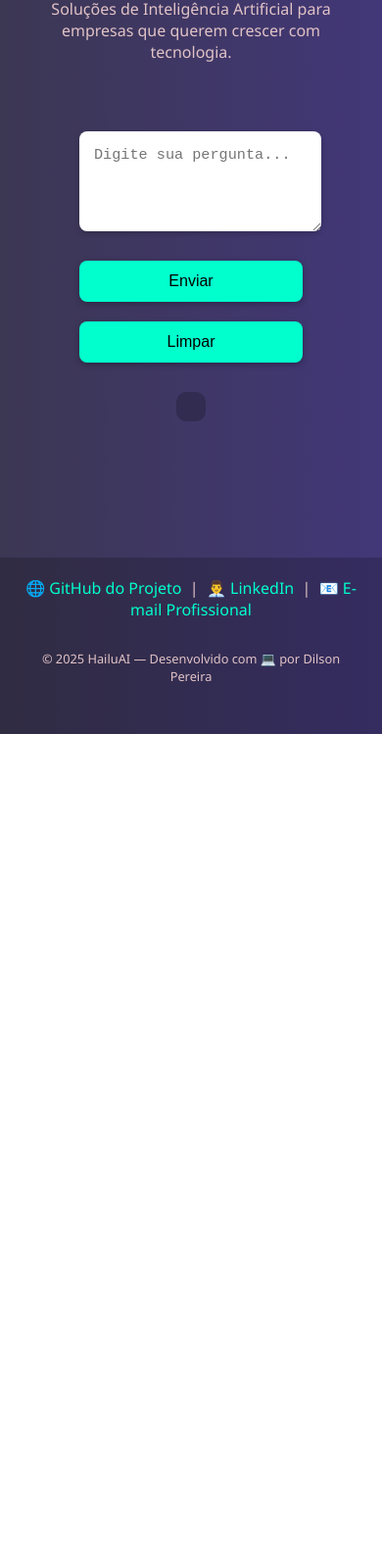
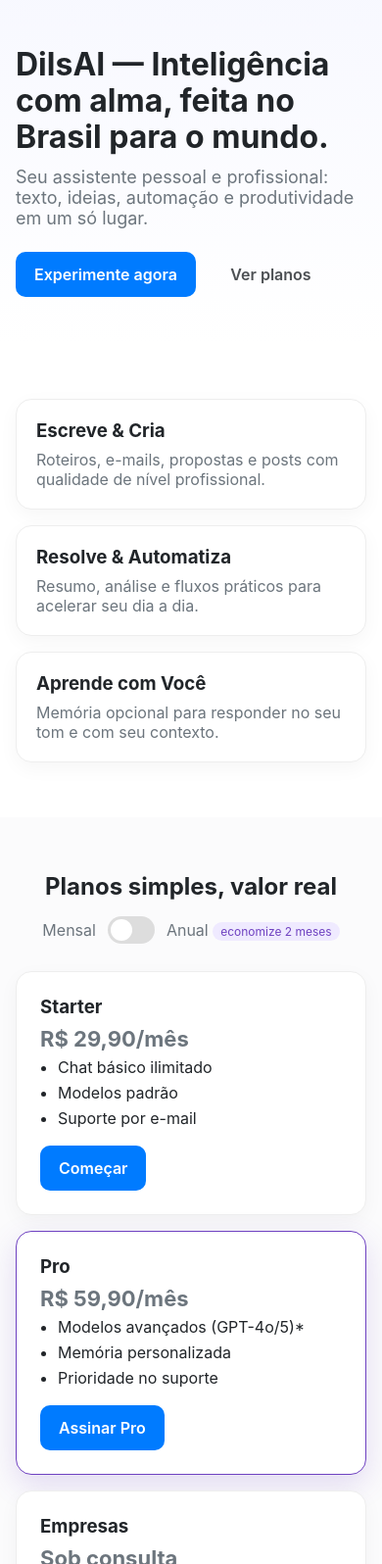
Before and after one commit to dilson123-tech/hailuai-frontend, a plain HTML site: page index.html in a window 390 px wide. Shown: the part 95-1691 px from the top of the page at 98% size. Before the commit the page ends 844 px from the top, so only its background shows below. Drawn offline with Linux system fonts and the light colour scheme.

Commit message:
feat: adiciona landing page DilsAI

```diff
--- a/index.html
+++ b/index.html
@@ -1,181 +1,137 @@
 <!DOCTYPE html>
 <html lang="pt-BR">
 <head>
-  <meta charset="UTF-8" />
-  <meta name="viewport" content="width=device-width, initial-scale=1.0" />
-  <title>HailuAI — Inteligência Artificial para Empresas</title>
-  <style>
-    body {
-      margin: 0;
-      font-family: 'Segoe UI', Tahoma, Geneva, Verdana, sans-serif;
-      background: linear-gradient(to right, #3c3753, #423778);
-      color: #e1c3c6;
-      display: flex;
-      flex-direction: column;
-      min-height: 100vh;
-    }
+  <meta charset="utf-8" />
+  <meta name="viewport" content="width=device-width, initial-scale=1" />
+  <title>DilsAI — Inteligência com alma</title>
+  <link rel="stylesheet" href="styles.css" />
+  <meta name="description" content="DilsAI — Sua IA pessoal feita no Brasil para o mundo." />
 
-    header {
-      padding: 40px 20px 20px;
-      text-align: center;
-    }
-
-    h1 {
-      font-size: 2.5rem;
-      margin: 0 0 10px;
-    }
-
-    p {
-      font-size: 1.2rem;
-      margin: 0 0 30px;
-    }
-
-    .form-container {
-      display: flex;
-      flex-direction: column;
-      align-items: center;
-      padding: 20px;
-    }
-
-    #mensagem {
-      width: 80%;
-      max-width: 600px;
-      padding: 15px;
-      border: none;
-      border-radius: 8px;
-      font-size: 1rem;
-      margin-bottom: 15px;
-      box-shadow: 0 2px 6px rgba(0,0,0,0.2);
-    }
-
-    button {
-      background: #00ffcc;
-      color: #000;
-      padding: 12px 25px;
-      border: none;
-      border-radius: 8px;
-      font-size: 1rem;
-      cursor: pointer;
-      margin: 0 10px;
-      transition: 0.3s;
-      box-shadow: 0 2px 6px rgba(0,0,0,0.3);
-    }
-
-    button:hover {
-      background: #00ccaa;
-    }
-
-    #resposta {
-      max-width: 800px;
-      margin: 20px auto;
-      padding: 20px;
-      background: rgba(0,0,0,0.2);
-      border-radius: 10px;
-      font-size: 1.1rem;
-    }
-
-    .botoes {
-      display: flex;
-      justify-content: center;
-      flex-wrap: wrap;
-    }
-
-    .typing {
-      font-style: italic;
-      font-size: 1rem;
-      color: #886b6b;
-      display: flex;
-      align-items: center;
-      justify-content: center;
-    }
-
-    .typing::after {
-      content: '';
-      width: 8px;
-      height: 8px;
-      margin-left: 10px;
-      border-radius: 50%;
-      background: #00ffcc;
-      animation: blink 1s infinite;
-    }
-
-    @keyframes blink {
-      0%, 100% { opacity: 0; }
-      50% { opacity: 1; }
-    }
-
-    footer {
-      margin-top: auto;
-      padding: 20px;
-      background: rgba(0, 0, 0, 0.2);
-      text-align: center;
-      font-size: 0.9rem;
-    }
-
-    footer a {
-      color: #00ffcc;
-      text-decoration: none;
-    }
-
-    @media (max-width: 600px) {
-      h1 {
-        font-size: 2rem;
-      }
-
-      p {
-        font-size: 1rem;
-      }
-
-      #mensagem {
-        width: 95%;
-        font-size: 0.95rem;
-      }
-
-      button {
-        width: 100%;
-        margin: 10px 0;
-      }
-
-      .botoes {
-        flex-direction: column;
-        align-items: center;
-      }
-
-      #resposta {
-        font-size: 1rem;
-        padding: 15px;
-      }
-    }
-  </style>
+  <!-- DilsAI: SEO & Social -->
+  <link rel="icon" href="DilsAI_Logo.png" type="image/png">
+  <meta name="theme-color" content="#007BFF">
+  <meta property="og:title" content="DilsAI — Inteligência com alma">
+  <meta property="og:description" content="Sua IA pessoal feita no Brasil para o mundo.">
+  <meta property="og:image" content="DilsAI_Logo.png">
+  <meta property="og:type" content="website">
+  <meta property="og:locale" content="pt_BR">
+  <meta name="twitter:card" content="summary_large_image">
+  <meta name="twitter:title" content="DilsAI — Inteligência com alma">
+  <meta name="twitter:description" content="Seu assistente pessoal e profissional: texto, ideias e automação.">
+  <meta name="twitter:image" content="DilsAI_Logo.png">
 </head>
 <body>
-  <header>
-    <h1>HailuAI</h1>
-    <p>Soluções de Inteligência Artificial para empresas que querem crescer com tecnologia.</p>
+  <header class="nav">
+    <div class="container nav__inner">
+      <div class="brand">
+        <img src="DilsAI_Logo.png" alt="Logo DilsAI" class="logo" onerror="this.replaceWith(document.createTextNode('DilsAI'))">
+      </div>
+      <nav aria-label="Navegação principal">
+        <a href="#features">Recursos</a>
+        <a href="#plans">Planos</a>
+        <a href="#cta" class="btn btn--ghost">Experimente</a>
+      </nav>
+    </div>
   </header>
 
-  <main class="form-container">
-    <form id="chatForm">
-      <textarea id="mensagem" rows="4" placeholder="Digite sua pergunta..."></textarea>
-      <div class="botoes">
-        <button type="submit" class="cta">Enviar</button>
-        <button type="button" id="limparBtn" class="cta">Limpar</button>
+  <section class="hero">
+    <div class="container hero__inner">
+      <h1>DilsAI — Inteligência com alma, feita no Brasil para o mundo.</h1>
+      <p>Seu assistente pessoal e profissional: texto, ideias, automação e produtividade em um só lugar.</p>
+      <div class="hero__cta">
+        <a id="cta-btn" href="#cta" class="btn btn--primary">Experimente agora</a>
+        <a href="#plans" class="btn btn--quiet">Ver planos</a>
       </div>
-    </form>
-    <div id="resposta"></div>
-  </main>
+    </div>
+  </section>
 
-  <footer>
-    <p>
-      🌐 <a href="https://github.com/dilson123-tech/hailuai" target="_blank">GitHub do Projeto</a> &nbsp;|&nbsp;
-      👨‍💼 <a href="https://www.linkedin.com/in/dilsonpereira/" target="_blank">LinkedIn</a> &nbsp;|&nbsp;
-      📧 <a href="mailto:dilsonpereira231@gmail.com">E-mail Profissional</a>
-    </p>
-    <p style="margin-top: 10px; font-size: 0.8rem;">
-      © 2025 HailuAI — Desenvolvido com 💻 por Dilson Pereira
-    </p>
+  <section id="features" class="features">
+    <div class="container grid-3">
+      <div class="card">
+        <h3>Escreve & Cria</h3>
+        <p>Roteiros, e-mails, propostas e posts com qualidade de nível profissional.</p>
+      </div>
+      <div class="card">
+        <h3>Resolve & Automatiza</h3>
+        <p>Resumo, análise e fluxos práticos para acelerar seu dia a dia.</p>
+      </div>
+      <div class="card">
+        <h3>Aprende com Você</h3>
+        <p>Memória opcional para responder no seu tom e com seu contexto.</p>
+      </div>
+    </div>
+  </section>
+
+  <section id="plans" class="plans">
+    <div class="container">
+      <h2>Planos simples, valor real</h2>
+      <div class="toggle">
+        <span>Mensal</span>
+        <label class="switch">
+          <input id="billing-toggle" type="checkbox" />
+          <span class="slider"></span>
+        </label>
+        <span>Anual <small class="save">economize 2 meses</small></span>
+      </div>
+
+      <div class="grid-3">
+        <div class="card plan">
+          <h3>Starter</h3>
+          <p class="price"><span data-price-m="R$ 29,90/mês" data-price-y="R$ 299/ano">R$ 29,90/mês</span></p>
+          <ul>
+            <li>Chat básico ilimitado</li>
+            <li>Modelos padrão</li>
+            <li>Suporte por e-mail</li>
+          </ul>
+          <a href="#cta" class="btn btn--primary">Começar</a>
+        </div>
+
+        <div class="card plan plan--highlight">
+          <h3>Pro</h3>
+          <p class="price"><span data-price-m="R$ 59,90/mês" data-price-y="R$ 599/ano">R$ 59,90/mês</span></p>
+          <ul>
+            <li>Modelos avançados (GPT-4o/5)*</li>
+            <li>Memória personalizada</li>
+            <li>Prioridade no suporte</li>
+          </ul>
+          <a href="#cta" class="btn btn--primary">Assinar Pro</a>
+        </div>
+
+        <div class="card plan">
+          <h3>Empresas</h3>
+          <p class="price">Sob consulta</p>
+          <ul>
+            <li>SSO & controle de acesso</li>
+            <li>Logs e auditoria</li>
+            <li>SLA e integração</li>
+          </ul>
+          <a href="#cta" class="btn btn--outline">Falar com vendas</a>
+        </div>
+      </div>
+      <p class="footnote">* Sujeito à disponibilidade de provedores oficiais.</p>
+    </div>
+  </section>
+
+  <section id="cta" class="cta">
+    <div class="container cta__inner">
+      <h2>Pronta pra testar o DilsAI?</h2>
+      <p>Em segundos você já está conversando com sua IA com alma.</p>
+      <a href="#" class="btn btn--primary">Entrar / Criar conta</a>
+    </div>
+  </section>
+
+  <footer class="footer">
+    <div class="container footer__inner">
+      <span>© <span id="year"></span> DilsAI. Todos os direitos reservados.</span>
+      <nav aria-label="Links do rodapé">
+        <a href="#">Privacidade</a>
+        <a href="#">Termos</a>
+        <a href="#">Contato</a>
+      </nav>
+    </div>
   </footer>
 
   <script src="script.js"></script>
 </body>
 </html>
+HTML
--- a/script.js
+++ b/script.js
@@ -1,36 +1,22 @@
-const form = document.getElementById('chatForm');
-const respostaDiv = document.getElementById('resposta');
-const limparBtn = document.getElementById('limparBtn');
+// ano no rodapé
+document.getElementById('year').textContent = new Date().getFullYear();
 
-form.addEventListener('submit', async (e) => {
-  e.preventDefault();
-  const mensagem = document.getElementById('mensagem').value;
-
-  respostaDiv.innerHTML = '<div class="typing">🤖 Pensando na melhor resposta pra sua empresa...</div>';
-
-
-  try {
-    const resposta = await fetch('https://hailuai-production.up.railway.app/chat', {
-
-      method: 'POST',
-      headers: {
-        'Content-Type': 'application/json',
-      },
-      body: JSON.stringify({ mensagem }),
-    });
-
-    const data = await resposta.json();
-    respostaDiv.innerHTML = `<strong>Resposta:</strong><br>${data.resposta}`;
-  } catch (error) {
-    respostaDiv.innerHTML = "❌ Erro ao conectar com a IA.";
+// rolagem suave CTA
+document.getElementById('cta-btn').addEventListener('click', (e) => {
+  const target = document.querySelector('#cta');
+  if (target) {
+    e.preventDefault();
+    target.scrollIntoView({ behavior: 'smooth', block: 'start' });
   }
 });
 
-limparBtn.addEventListener('click', () => {
-  document.getElementById('mensagem').value = '';
-  respostaDiv.style.opacity = '0';
-  setTimeout(() => {
-    respostaDiv.innerHTML = '';
-    respostaDiv.style.opacity = '1';
-  }, 300);
-});
+// toggle mensal/anual
+const toggle = document.getElementById('billing-toggle');
+const prices = document.querySelectorAll('[data-price-m]');
+function applyBilling() {
+  prices.forEach(span => {
+    span.textContent = toggle.checked ? span.dataset.priceY : span.dataset.priceM;
+  });
+}
+toggle.addEventListener('change', applyBilling);
+applyBilling();
--- /dev/null
+++ b/styles.css
@@ -0,0 +1,61 @@
+:root{
+  --blue:#007BFF; --purple:#6F42C1; --ice:#F8F9FA; --graphite:#212529; --muted:#6c757d;
+}
+*{box-sizing:border-box} body{margin:0; font-family:Inter,system-ui,Arial,sans-serif; color:var(--graphite); background:#fff;}
+.container{max-width:1120px; margin:0 auto; padding:0 16px;}
+.btn{display:inline-block; padding:12px 18px; border-radius:10px; text-decoration:none; font-weight:600; border:1px solid transparent;}
+.btn--primary{background:var(--blue); color:#fff;}
+.btn--ghost{border-color:var(--graphite); color:var(--graphite);}
+.btn--outline{border-color:var(--blue); color:var(--blue); background:#fff;}
+.btn--quiet{color:var(--graphite); opacity:.8}
+
+.nav{position:sticky; top:0; background:#fff; border-bottom:1px solid #eee; backdrop-filter:saturate(180%) blur(6px); z-index:10;}
+.nav__inner{display:flex; align-items:center; justify-content:space-between; padding:12px 0;}
+.nav a{margin-left:16px; color:var(--graphite); text-decoration:none;}
+.logo{height:36px; width:auto}
+
+.hero{background:linear-gradient(180deg,#f7f8ff 0%, #fff 100%); padding:72px 0 48px;}
+.hero__inner{max-width:900px}
+.hero h1{font-size:40px; line-height:1.15; margin:0 0 12px;}
+.hero p{font-size:18px; color:var(--muted); margin:0 0 24px;}
+.hero__cta a{margin-right:12px}
+
+.features{padding:56px 0; background:#fff}
+.grid-3{display:grid; grid-template-columns:repeat(3,1fr); gap:16px;}
+.card{border:1px solid #eee; border-radius:16px; padding:20px; background:#fff; box-shadow:0 6px 20px rgba(0,0,0,.04);}
+.card h3{margin:0 0 8px}
+.card p{margin:0; color:var(--muted)}
+
+.plans{padding:56px 0; background:#fbfbfc}
+.plans h2{text-align:center; margin:0 0 16px;}
+.toggle{display:flex; gap:12px; align-items:center; justify-content:center; margin:12px 0 28px; color:var(--muted)}
+.switch{position:relative; display:inline-block; width:48px; height:28px;}
+.switch input{display:none}
+.slider{position:absolute; cursor:pointer; inset:0; background:#ddd; border-radius:999px; transition:.2s}
+.slider:before{content:""; position:absolute; height:22px; width:22px; left:3px; top:3px; background:#fff; border-radius:999px; transition:.2s}
+input:checked + .slider{background:var(--purple)}
+input:checked + .slider:before{transform:translateX(20px)}
+.save{background:#efeaff; color:var(--purple); padding:2px 8px; border-radius:999px; font-size:12px}
+
+.plan{padding:24px}
+.plan--highlight{border-color:var(--purple); box-shadow:0 10px 30px rgba(111,66,193,.18)}
+.price{font-size:22px; font-weight:700; margin:8px 0 16px}
+.plan ul{padding-left:18px; margin:0 0 18px}
+.plan li{margin:6px 0}
+
+.footnote{color:var(--muted); text-align:center; margin-top:12px}
+
+.cta{padding:64px 0; background:linear-gradient(180deg,#fff,#f7f8ff)}
+.cta__inner{text-align:center}
+.cta h2{margin:0 0 8px}
+.cta p{margin:0 0 20px; color:var(--muted)}
+
+.footer{border-top:1px solid #eee; background:#fff; padding:18px 0}
+.footer__inner{display:flex; align-items:center; justify-content:space-between; gap:12px; flex-wrap:wrap}
+.footer a{color:var(--muted); text-decoration:none; margin-left:12px}
+
+@media (max-width:900px){
+  .grid-3{grid-template-columns:1fr}
+  .hero h1{font-size:32px}
+}
+.logo{height:36px;width:auto;object-fit:contain}
```
Also changed, not shown: 1 other file.
